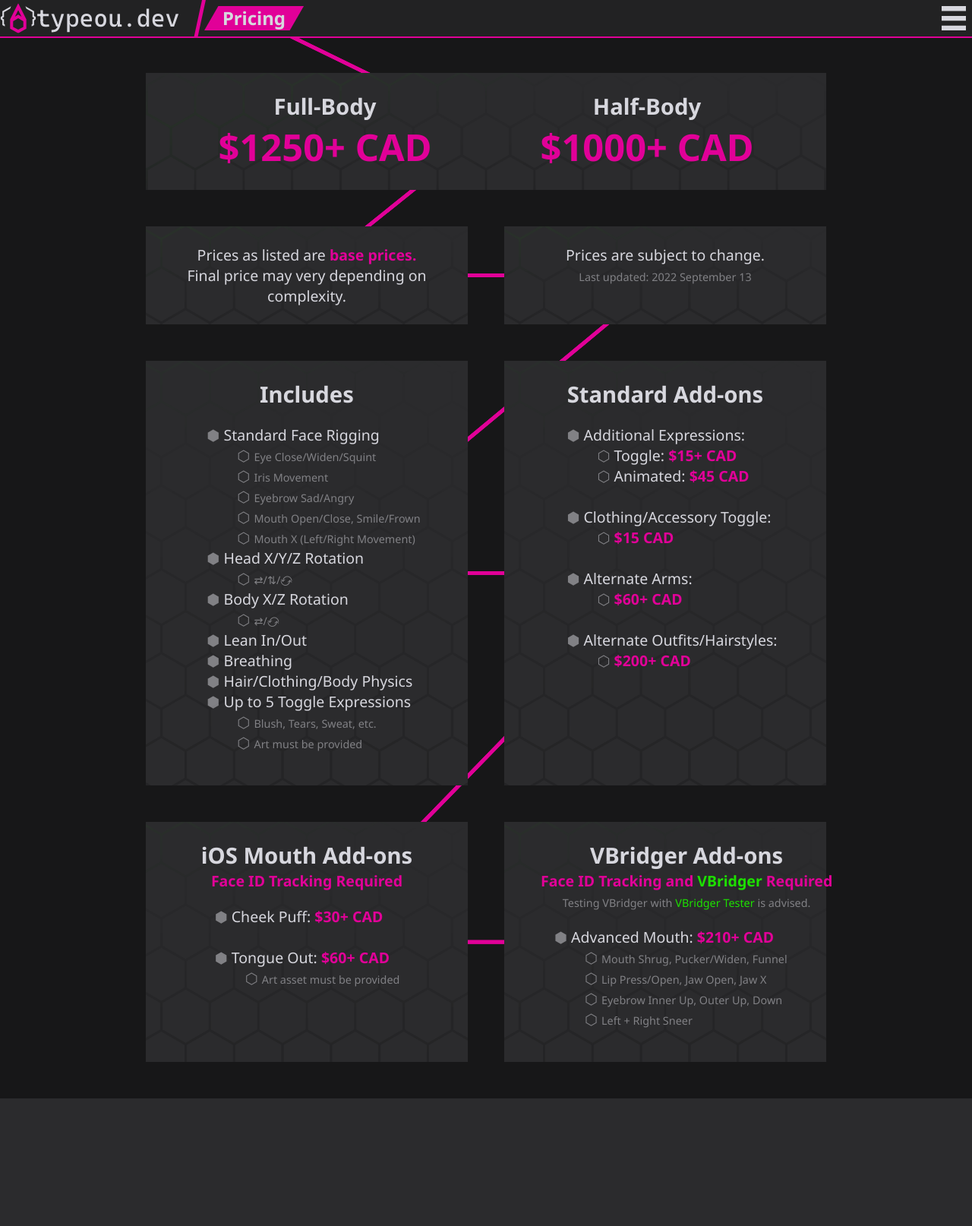
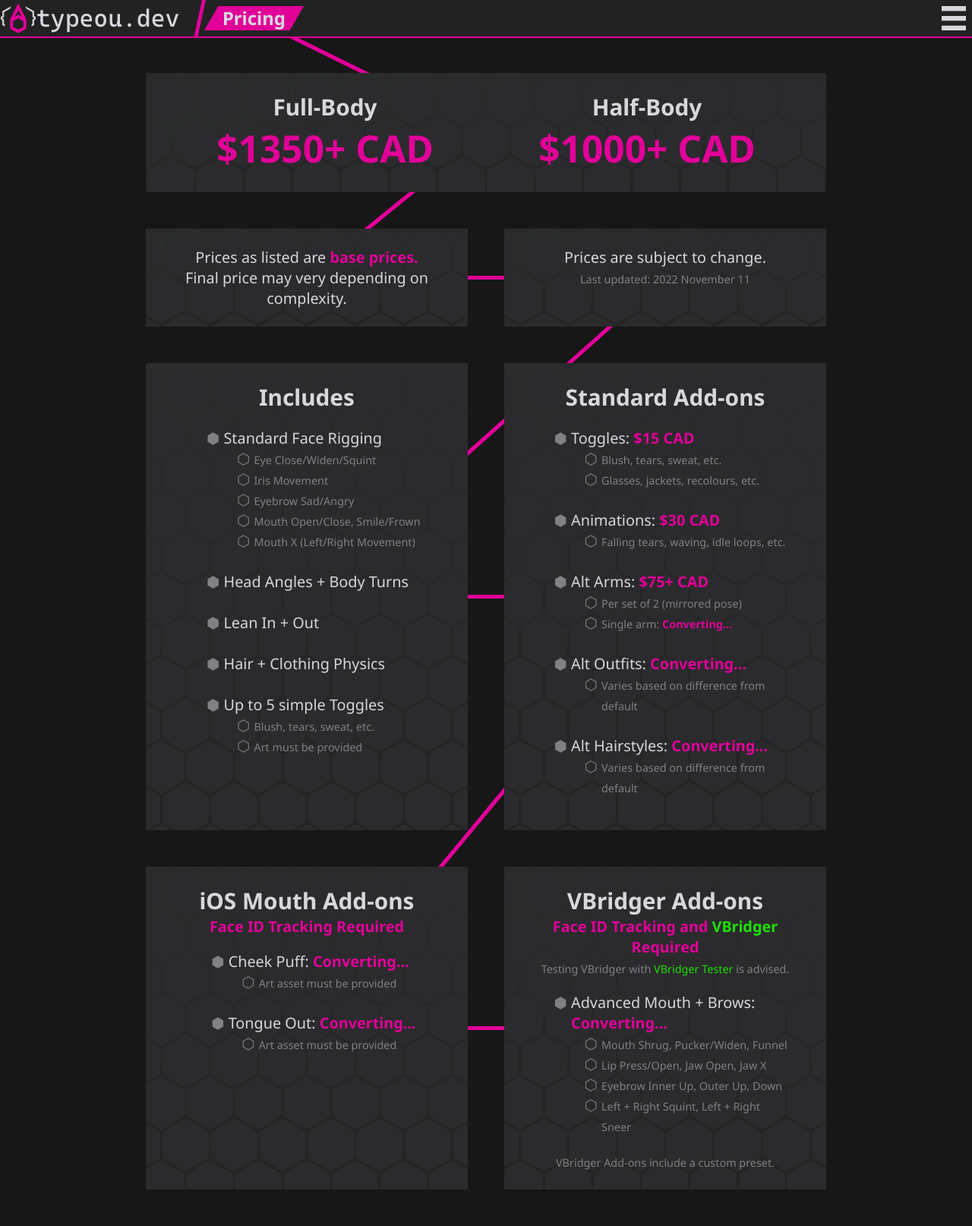
Before and after one commit to typeou/typeou.github.io, a PHP site: page /redesign/pricing.html in a window 1280 px wide. Shown: the whole page at 76% size. Before the commit the page ends 1446 px from the top, so only its background shows below. Run offline with PHP 8.4, Linux system fonts and the light colour scheme.

Commit message:
Pricing + detail adjustments on redesign.

```diff
--- a/redesign/comms.html
+++ b/redesign/comms.html
@@ -64,8 +64,7 @@
                 <div>
                     <p>Welcome to my commission page! I do <mark>rigging-only</mark> commissions for Live2D VTuber models.</p>
                     <p>If you are interested, please read the <a href="tos.html">Terms of Service</a> and then <a href="https://docs.google.com/forms/d/e/1FAIpQLSc7VVzfrO5smuPuT8w8Bqfl-f2L5FdNUW6PoCX442lESDK6JA/viewform?usp=sf_link">click here to submit a form.</a></p>
-                    <p>Please have a model in ready-to-rig form. The model should be in <mark>.psd format</mark> and separated in a way similar to that shown in <a href="https://www.youtube.com/watch?v=DiKCdwQrjig">this video</a> by Enma A. from Iron Vertex.</p>
-                    <p>Commissions will not be accepted nor reserved without a finished model.</p>
+                    <p>Please have model art in ready-to-rig form. Commissions will not be accepted nor reserved without finished model art.</p>
                 </div>
             </div>
         </div>
--- a/redesign/prices.js
+++ b/redesign/prices.js
@@ -1,5 +1,5 @@
 // Price data in CAD
-var half = 1000, full = 1250, expression = 15, animated = 45, toggles = 15, arms = 60, headPosZ = 60, cheekPuff = 30, tongueOut = 60, bridger = 210, alternate = 200;
+var half = 1000, full = 1350, toggles = 15, animated = 30, arms = 75, armSingle = 45, cheekPuff = 30, tongueOut = 90, bridger = 210, outfit = 300, hair = 120;
 // CAD-USD conversion rate
 var rate;
 
@@ -33,27 +33,30 @@
         n = document.createElement("small");
         n.innerText = "$" + half + "+ CAD";
         document.querySelector("#priceHalf").after(n);
-
-        document.querySelector("#priceExpression").innerHTML = Round(Convert(expression)) + "+ USD";
+        document.querySelector("#priceToggle").innerHTML = Round(Convert(toggles)) + "+ USD";
         n = document.createElement("small");
-        n.innerText = " ($" + expression + "+ CAD)";
-        document.querySelector("#priceExpression").after(n);
+        n.innerText = " ($" + toggles + "+ CAD)";
+        document.querySelector("#priceToggle").after(n);
         document.querySelector("#priceAnimated").innerHTML = Round(Convert(animated)) + "+ USD";
         n = document.createElement("small");
         n.innerText = " ($" + animated + "+ CAD)";
         document.querySelector("#priceAnimated").after(n);
-        document.querySelector("#priceToggle").innerHTML = Round(Convert(toggles)) + "+ USD";
-        n = document.createElement("small");
-        n.innerText = " ($" + toggles + "+ CAD)";
-        document.querySelector("#priceToggle").after(n);
         document.querySelector("#priceArms").innerHTML = Round(Convert(arms)) + "+ USD";
         n = document.createElement("small");
         n.innerText = " ($" + arms + "+ CAD)";
         document.querySelector("#priceArms").after(n);
-        document.querySelector("#priceAlternate").innerHTML = Round(Convert(alternate)) + "+ USD";
+        document.querySelector("#priceArmSingle").innerHTML = Round(Convert(armSingle)) + "+ USD";
         n = document.createElement("small");
-        n.innerText = " ($" + alternate + "+ CAD)";
-        document.querySelector("#priceAlternate").after(n);
+        n.innerText = " ($" + armSingle + "+ CAD)";
+        document.querySelector("#priceArmSingle").after(n);
+        document.querySelector("#priceOutfit").innerHTML = Round(Convert(outfit)) + "+ USD";
+        n = document.createElement("small");
+        n.innerText = " ($" + outfit + "+ CAD)";
+        document.querySelector("#priceOutfit").after(n);
+        document.querySelector("#priceHair").innerHTML = Round(Convert(hair)) + "+ USD";
+        n = document.createElement("small");
+        n.innerText = " ($" + hair + "+ CAD)";
+        document.querySelector("#priceHair").after(n);
         document.querySelector("#priceCheek").innerHTML = Round(Convert(cheekPuff)) + "+ USD";
         n = document.createElement("small");
         n.innerText = " ($" + cheekPuff + "+ CAD)";
@@ -72,9 +75,8 @@
     {
         document.querySelector("#priceHalf").innerHTML = "$" + half + "+ CAD";
         document.querySelector("#priceFull").innerHTML = "$" + full + "+ CAD";
-        document.querySelector("#priceExpression").innerHTML = "$" + expression + "+ CAD";
+        document.querySelector("#priceToggle").innerHTML = "$" + toggles + " CAD";
         document.querySelector("#priceAnimated").innerHTML = "$" + animated + " CAD";
-        document.querySelector("#priceToggle").innerHTML = "$" + toggles + " CAD";
         document.querySelector("#priceArms").innerHTML = "$" + arms + "+ CAD";
         document.querySelector("#priceAlternate").innerHTML = "$" + alternate + "+ CAD";
         document.querySelector("#priceCheek").innerHTML = "$" + cheekPuff + "+ CAD";
--- a/redesign/pricing.html
+++ b/redesign/pricing.html
@@ -72,7 +72,7 @@
                 <div class="center">
                     <p class="nomargin">
                         Prices are subject to change.<br/>
-                        <small>Last updated: 2022 September 13</small>
+                        <small>Last updated: 2022 November 11</small>
                     </p>
                 </div>
             </div>
@@ -89,20 +89,16 @@
                             <li><small>Mouth Open/Close, Smile/Frown</small></li>
                             <li><small>Mouth X (Left/Right Movement)</small></li>
                         </ul>
-                        <li>Head X/Y/Z Rotation</li>
+                        <br/>
+                        <li>Head Angles + Body Turns</li>
+                        <br/>
+                        <li>Lean In + Out</li>
+                        <br/>
+                        <li>Hair + Clothing Physics</li>
+                        <br/>
+                        <li>Up to 5 simple Toggles</li>
                         <ul>
-                            <li><small>⇄/⇅/<span class="angleZ"><span>⤺</span><span>⤻</span></span></small></li>
-                        </ul>
-                        <li>Body X/Z Rotation</li>
-                        <ul>
-                            <li><small>⇄/<span class="angleZ"><span>⤺</span><span>⤻</span></span></small></li>
-                        </ul>
-                        <li>Lean In/Out</li>
-                        <li>Breathing</li>
-                        <li>Hair/Clothing/Body Physics</li>
-                        <li>Up to 5 Toggle Expressions</li>
-                        <ul>
-                            <li><small>Blush, Tears, Sweat, etc.</small></li>
+                            <li><small>Blush, tears, sweat, etc.</small></li>
                             <li><small>Art must be provided</small></li>
                         </ul>
                     </ul>
@@ -113,25 +109,31 @@
                 <div class="centerDiv">
                     <h3 class="center">Standard Add-ons</h3>
                     <ul>
-                        <li>Additional Expressions:</li>
+                        <li>Toggles: <span id="priceToggle" class="prices">Converting...</span></li>
                         <ul>
-                            <li>Toggle: <span id="priceExpression" class="prices">Converting...</span></li>
-                            <li>Animated: <span id="priceAnimated" class="prices">Converting...</span></li>
+                            <li><small>Blush, tears, sweat, etc.</small></li>
+                            <li><small>Glasses, jackets, recolours, etc.</small></li>
                         </ul>
                         <br/>
-                        <li>Clothing/Accessory Toggle:</li>
+                        <li>Animations: <span id="priceAnimated" class="prices">Converting...</span></li>
                         <ul>
-                            <li><span id="priceToggle" class="prices">Converting...</span></li>
+                            <li><small>Falling tears, waving, idle loops, etc.</small></li>
                         </ul>
                         <br/>
-                        <li>Alternate Arms:</li>
+                        <li>Alt Arms: <span id="priceArms" class="prices">Converting...</span></li>
                         <ul>
-                            <li><span id="priceArms" class="prices">Converting...</span></li>
+                            <li><small>Per set of 2 (mirrored pose)</small></li>
+                            <li><small>Single arm: <span id="priceArmSingle" class="prices">Converting...</span></small></li>
                         </ul>
                         <br/>
-                        <li>Alternate Outfits/Hairstyles:</li>
+                        <li>Alt Outfits: <span id="priceOutfit" class="prices">Converting...</span></li>
                         <ul>
-                            <li><span id="priceAlternate" class="prices">Converting...</span></li>
+                            <li><small>Varies based on difference from default</small></li>
+                        </ul>
+                        <br/>
+                        <li>Alt Hairstyles: <span id="priceHair" class="prices">Converting...</span></li>
+                        <ul>
+                            <li><small>Varies based on difference from default</small></li>
                         </ul>
                     </ul>
                 </div>
@@ -143,6 +145,9 @@
                     <p class="center nomargin"><mark>Face ID Tracking Required</mark></p>
                     <ul>
                         <li>Cheek Puff: <span id="priceCheek" class="prices">Converting...</span></li>
+                        <ul>
+                            <li><small>Art asset must be provided</small></li>
+                        </ul>
                         <br/>
                         <li>Tongue Out: <span id="priceTongue" class="prices">Converting...</span></li>
                         <ul>
@@ -158,14 +163,15 @@
                     <p class="center nomargin"><mark>Face ID Tracking and <a href="https://store.steampowered.com/app/1898830/VBridger/">VBridger</a> Required</mark></p>
                     <p class="center nomargin"><small>Testing VBridger with <a href="https://ko-fi.com/s/232e4612c2">VBridger Tester</a> is advised.</small></p>
                     <ul>
-                        <li>Advanced Mouth: <span id="priceBridger" class="prices">Converting...</span></li>
+                        <li>Advanced Mouth + Brows: <span id="priceBridger" class="prices">Converting...</span></li>
                         <ul>
                             <li><small>Mouth Shrug, Pucker/Widen, Funnel</small></li>
                             <li><small>Lip Press/Open, Jaw Open, Jaw X</small></li>
                             <li><small>Eyebrow Inner Up, Outer Up, Down</small></li>
-                            <li><small>Left + Right Sneer</small></li>
+                            <li><small>Left + Right Squint, Left + Right Sneer</small></li>
                         </ul>
                     </ul>
+                    <p class="center nomargin"><small>VBridger Add-ons include a custom preset.</small></p>
                 </div>
             </div>
         </div>
--- a/redesign/style.css
+++ b/redesign/style.css
@@ -14,7 +14,7 @@
     --menuBackground: #363638;
 
     --headerHeight: min(8vw, 6vh);
-    --fontSize: calc(var(--headerHeight) * 0.85 + 0.5rem);
+    --fontSize: calc(var(--headerHeight) * 0.7 + 1rem);
 }
 
 @font-face {
@@ -333,7 +333,7 @@
     width: min(calc(100vw - var(--headerHeight)), 150vh);
     margin: auto;
     padding: var(--headerHeight) calc(var(--headerHeight) / 4);
-    max-width: 70vw;
+    max-width: 70vmax;
 }
 
 #body > * {
@@ -346,6 +346,7 @@
 
 #body > * > div {
     position: relative;
+    max-width: calc(100% - var(--headerHeight) * 2);
     z-index: 1;
     padding: calc(var(--headerHeight) * 0.5) var(--headerHeight);
 }
@@ -530,22 +531,6 @@
     content: "⬡ ";
 }
 
-.angleZ {
-    position: relative;
-}
-
-.angleZ > span {
-    position: absolute;
-}
-
-.angleZ > span:first-of-type {
-    top: -0.2em;
-}
-
-.angleZ > span:last-of-type {
-    bottom: -0.2em;
-}
-
 .centerDiv {
     position: relative;
     margin: auto;
```
